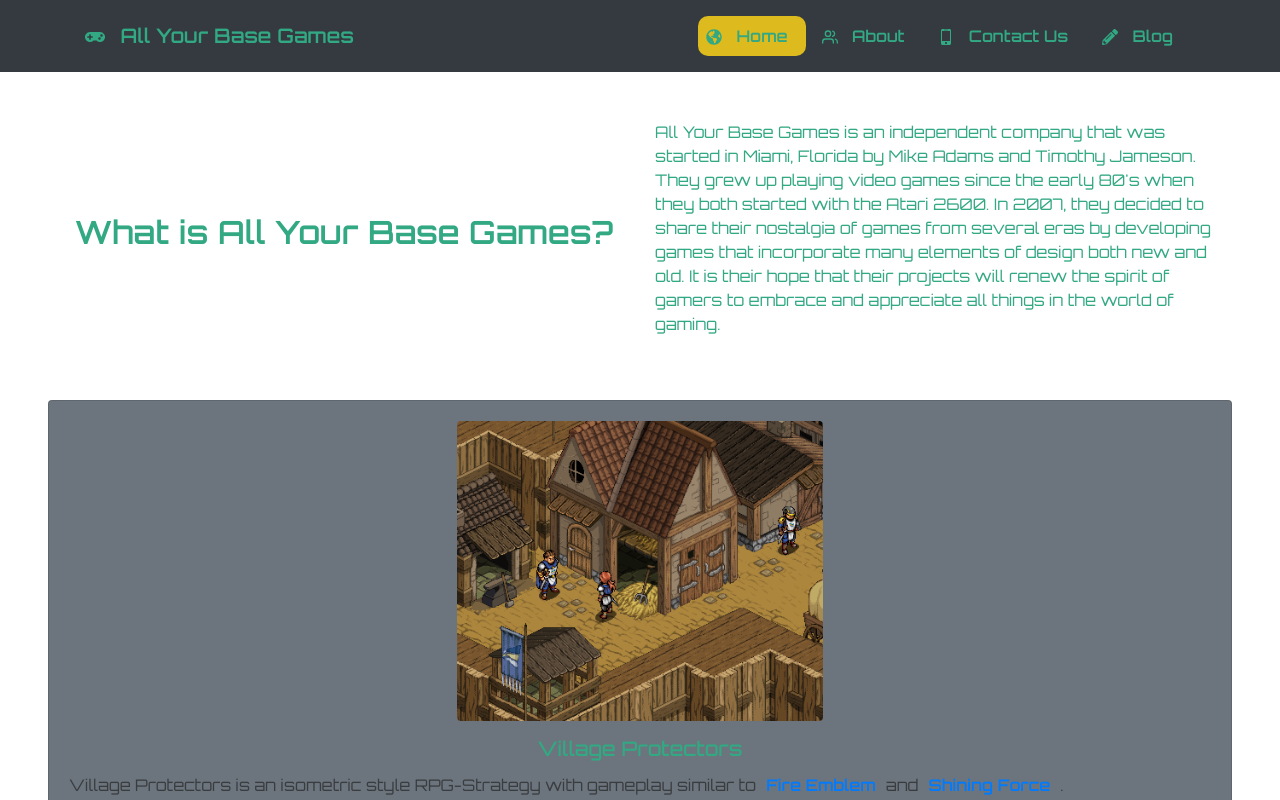
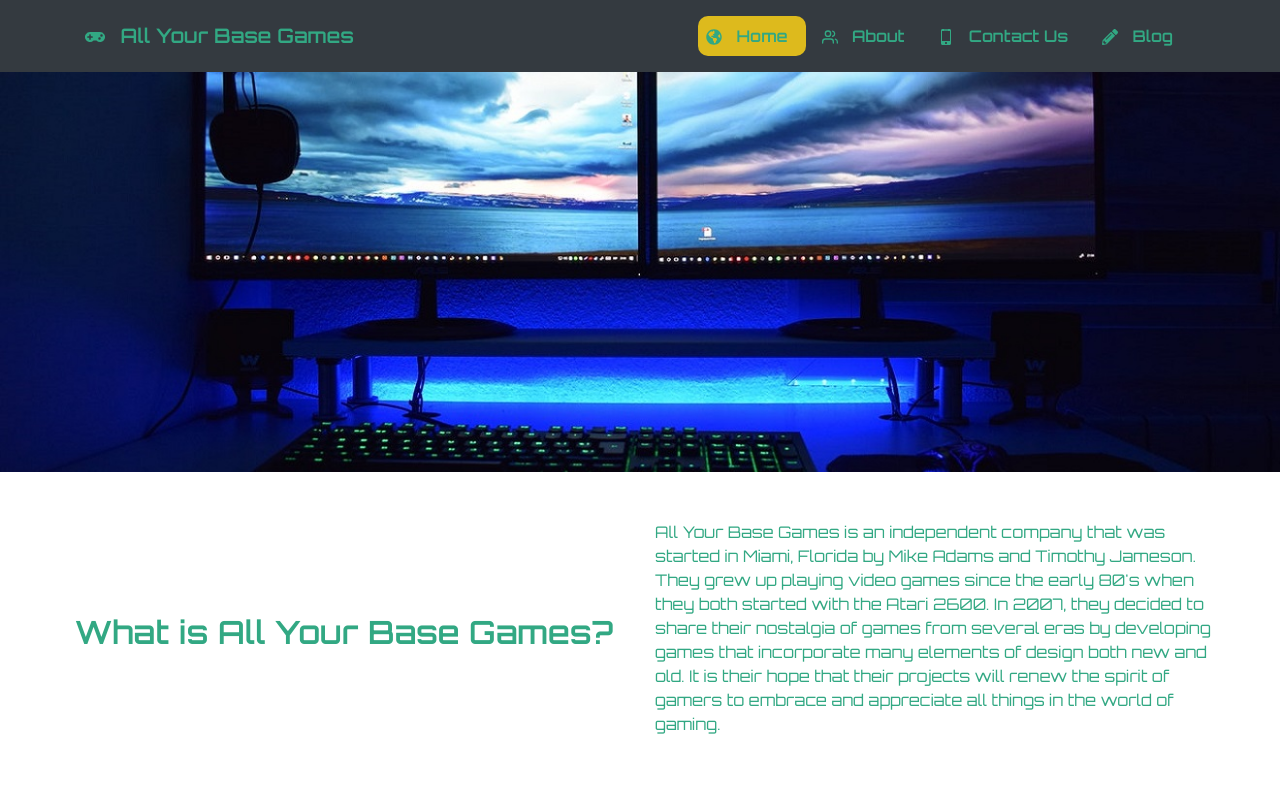
Before and after one commit to peondg-Nucamp/gamingsite-portfolio-react, a React (Create React App) app: page /home in a window 1280 px wide. Shown: the top 800 px of the page. Built offline with nearby package versions, Linux system fonts and the light colour scheme; the HTML template or start-up script is replaced by a standard one.

Commit message:
Added Header Image Section to Home Page

```diff
--- a/src/components/HomeComponent.js
+++ b/src/components/HomeComponent.js
@@ -8,6 +8,9 @@ import {
   Modal,
   ModalHeader,
   ModalBody,
+  Col,
+  Row,
+  Container,
 } from "reactstrap";
 
 // HeaderSection - Functional Component
@@ -30,6 +33,15 @@ function HeaderSection() {
         </p>
       </div>
     </div>
+  );
+}
+
+// HeaderImageSection - Functional Component
+function HeaderImageSection() {
+  return (
+    <Row>
+      <Col md="12" id="backgroundImageContainer" className="bg-dark fill" />
+    </Row>
   );
 }
 
@@ -129,6 +141,7 @@ class Home extends Component {
   render() {
     return (
       <div className="container-fluid">
+        <HeaderImageSection />
         <HeaderSection />
         <GamesSection />
       </div>
--- a/src/css/App.css
+++ b/src/css/App.css
@@ -31,7 +31,8 @@ li a {
   overflow: hidden;
   background-size: cover;
   background-position: center;
-  /* background-image: url("../img/background-image.jpg"); */
+  background-image: url("../images/background-image.jpg");
+  height: 400px;
 }
 
 .card-body h4 {
```
Also changed, not shown: src/images/background-image.jpg (renamed from public/images/background/background-image.jpg).
